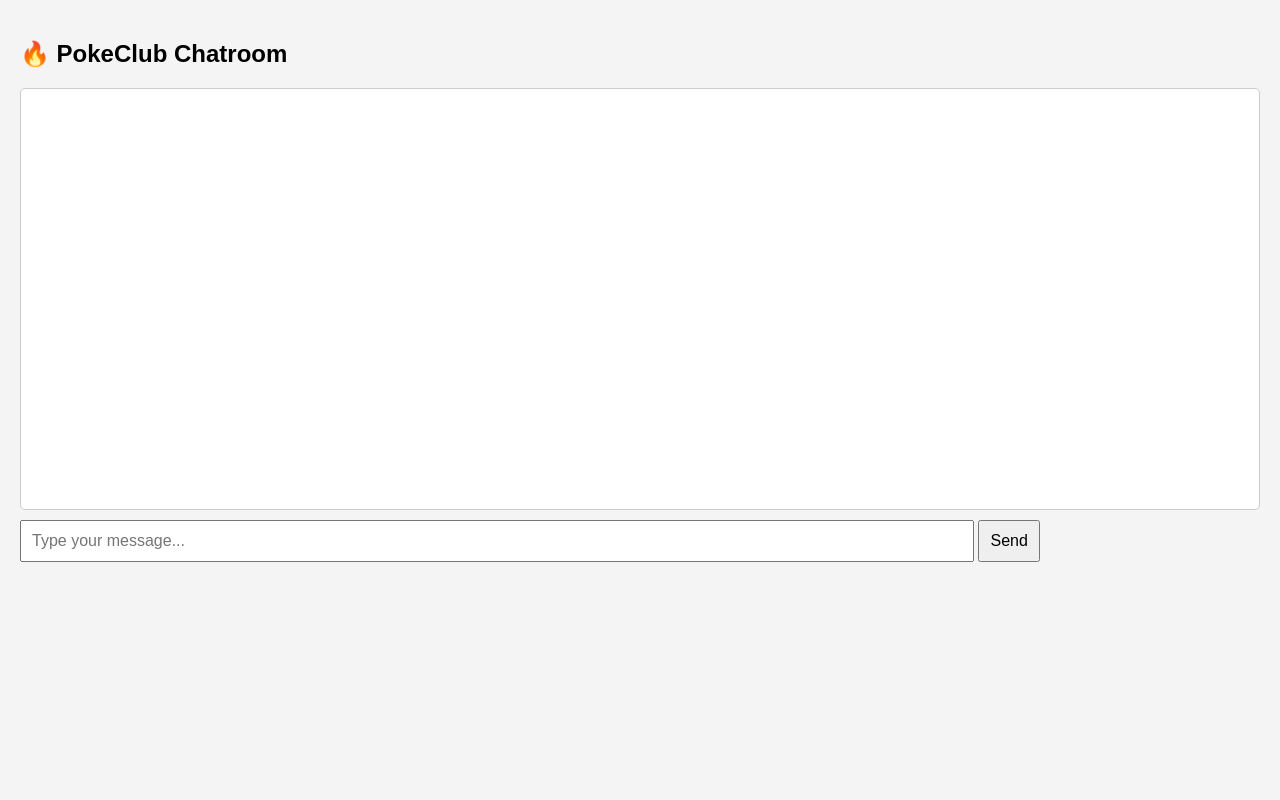
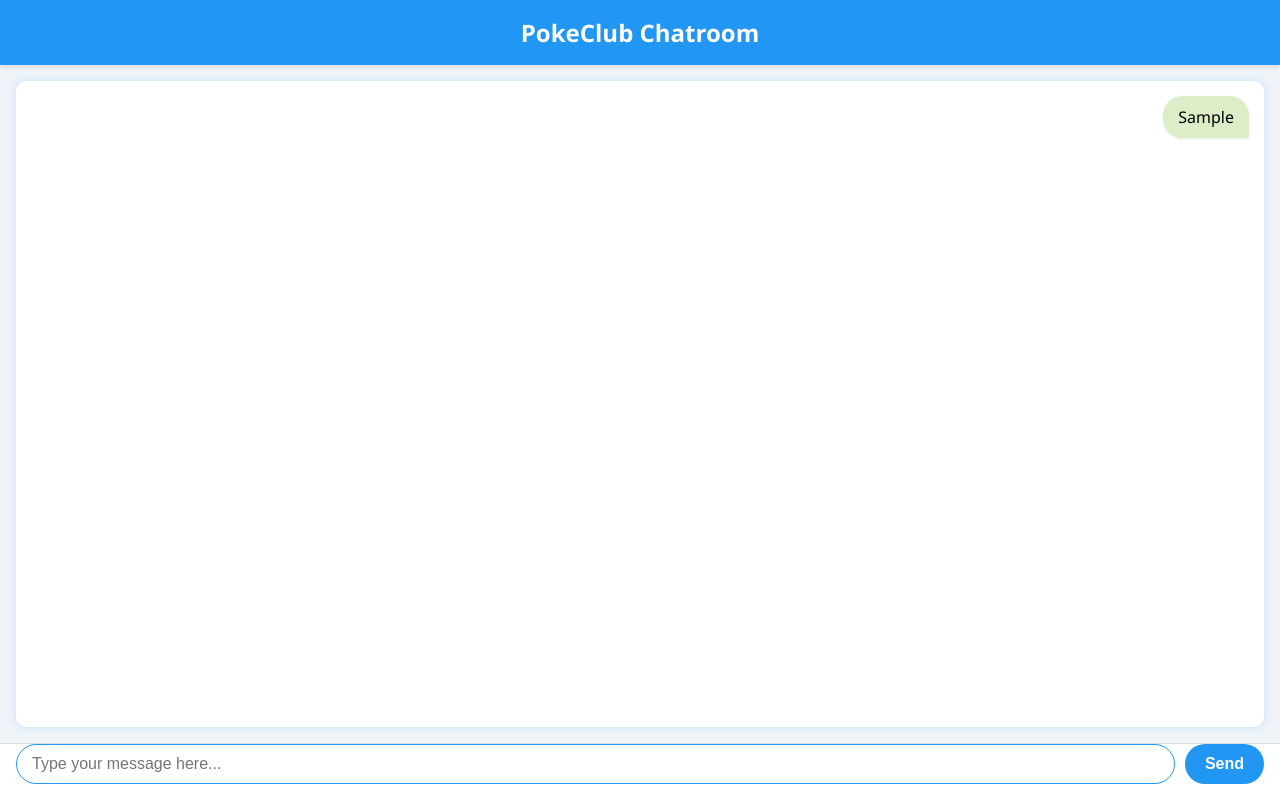
Before and after one commit to PokeClub-Dean-Ray/The-PokeClub-Official-Website, a plain HTML site: page chat.html in a window 1280 px wide. Both pictures are taken after typing "Sample" into the empty fields and a click on the button "Send". Drawn offline with nearby package versions, Linux system fonts and the light colour scheme; no server answers.

Commit message:
Update chat.html

```diff
--- a/chat.html
+++ b/chat.html
@@ -2,67 +2,132 @@
 <html lang="en">
 <head>
   <meta charset="UTF-8" />
-  <meta name="viewport" content="width=device-width, initial-scale=1.0"/>
+  <meta name="viewport" content="width=device-width, initial-scale=1" />
   <title>PokeClub Chatroom</title>
   <style>
     body {
-      font-family: Arial, sans-serif;
+      font-family: 'Segoe UI', Tahoma, Geneva, Verdana, sans-serif;
+      background: #f0f4f8;
       margin: 0;
-      padding: 20px;
-      background: #f4f4f4;
+      padding: 0;
+      display: flex;
+      flex-direction: column;
+      height: 100vh;
+    }
+    header {
+      background-color: #2196f3;
+      color: white;
+      padding: 1rem;
+      text-align: center;
+      font-size: 1.5rem;
+      font-weight: 700;
+      box-shadow: 0 2px 5px rgba(0,0,0,0.1);
     }
     #chat-box {
-      height: 400px;
-      border: 1px solid #ccc;
-      padding: 10px;
-      overflow-y: scroll;
+      flex: 1;
+      margin: 1rem;
       background: white;
-      margin-bottom: 10px;
-      border-radius: 5px;
+      border-radius: 10px;
+      padding: 15px;
+      overflow-y: auto;
+      box-shadow: 0 0 10px rgba(33,150,243,0.2);
+      display: flex;
+      flex-direction: column;
+      gap: 10px;
     }
     .message {
-      margin-bottom: 5px;
+      max-width: 70%;
+      padding: 10px 15px;
+      border-radius: 20px;
+      line-height: 1.4;
+      word-wrap: break-word;
+      box-shadow: 0 1px 3px rgba(0,0,0,0.1);
     }
-    input, button {
-      padding: 10px;
+    .user-message {
+      background-color: #dcedc8;
+      align-self: flex-end;
+      border-bottom-right-radius: 2px;
+    }
+    .server-message {
+      background-color: #bbdefb;
+      align-self: flex-start;
+      border-bottom-left-radius: 2px;
+    }
+    #message-form {
+      display: flex;
+      padding: 0 1rem 1rem;
+      gap: 10px;
+      background: #fff;
+      border-top: 1px solid #ddd;
+    }
+    #message-input {
+      flex: 1;
+      padding: 10px 15px;
+      border-radius: 25px;
+      border: 1px solid #ccc;
       font-size: 1rem;
+      outline: none;
+      transition: border-color 0.3s;
     }
-    #message {
-      width: 75%;
+    #message-input:focus {
+      border-color: #2196f3;
+    }
+    button {
+      background-color: #2196f3;
+      border: none;
+      color: white;
+      font-weight: 700;
+      padding: 0 20px;
+      border-radius: 25px;
+      cursor: pointer;
+      font-size: 1rem;
+      transition: background-color 0.3s;
+    }
+    button:hover {
+      background-color: #1976d2;
     }
   </style>
 </head>
 <body>
-  <h2>🔥 PokeClub Chatroom</h2>
+  <header>PokeClub Chatroom</header>
   <div id="chat-box"></div>
-  <input id="message" placeholder="Type your message..." />
-  <button onclick="sendMessage()">Send</button>
+
+  <form id="message-form">
+    <input type="text" id="message-input" placeholder="Type your message here..." autocomplete="off" required />
+    <button type="submit">Send</button>
+  </form>
 
   <script src="/socket.io/socket.io.js"></script>
   <script>
     const socket = io();
+
     const chatBox = document.getElementById('chat-box');
+    const form = document.getElementById('message-form');
+    const input = document.getElementById('message-input');
 
-    socket.on('chat message', (msg) => {
+    form.addEventListener('submit', e => {
+      e.preventDefault();
+      const msg = input.value.trim();
+      if (!msg) return;
+
+      // Show user's message immediately
+      addMessage(msg, 'user-message');
+      socket.emit('chat message', msg);
+      input.value = '';
+      input.focus();
+    });
+
+    socket.on('chat message', msg => {
+      addMessage(msg, 'server-message');
+    });
+
+    function addMessage(text, className) {
       const div = document.createElement('div');
-      div.className = 'message';
-      div.textContent = msg;
+      div.className = 'message ' + className;
+      div.textContent = text;
       chatBox.appendChild(div);
       chatBox.scrollTop = chatBox.scrollHeight;
-    });
-
-    function sendMessage() {
-      const input = document.getElementById('message');
-      const msg = input.value.trim();
-      if (msg) {
-        socket.emit('chat message', msg);
-        input.value = '';
-      }
     }
-
-    document.getElementById('message').addEventListener('keypress', function(e) {
-      if (e.key === 'Enter') sendMessage();
-    });
   </script>
 </body>
 </html>
```
